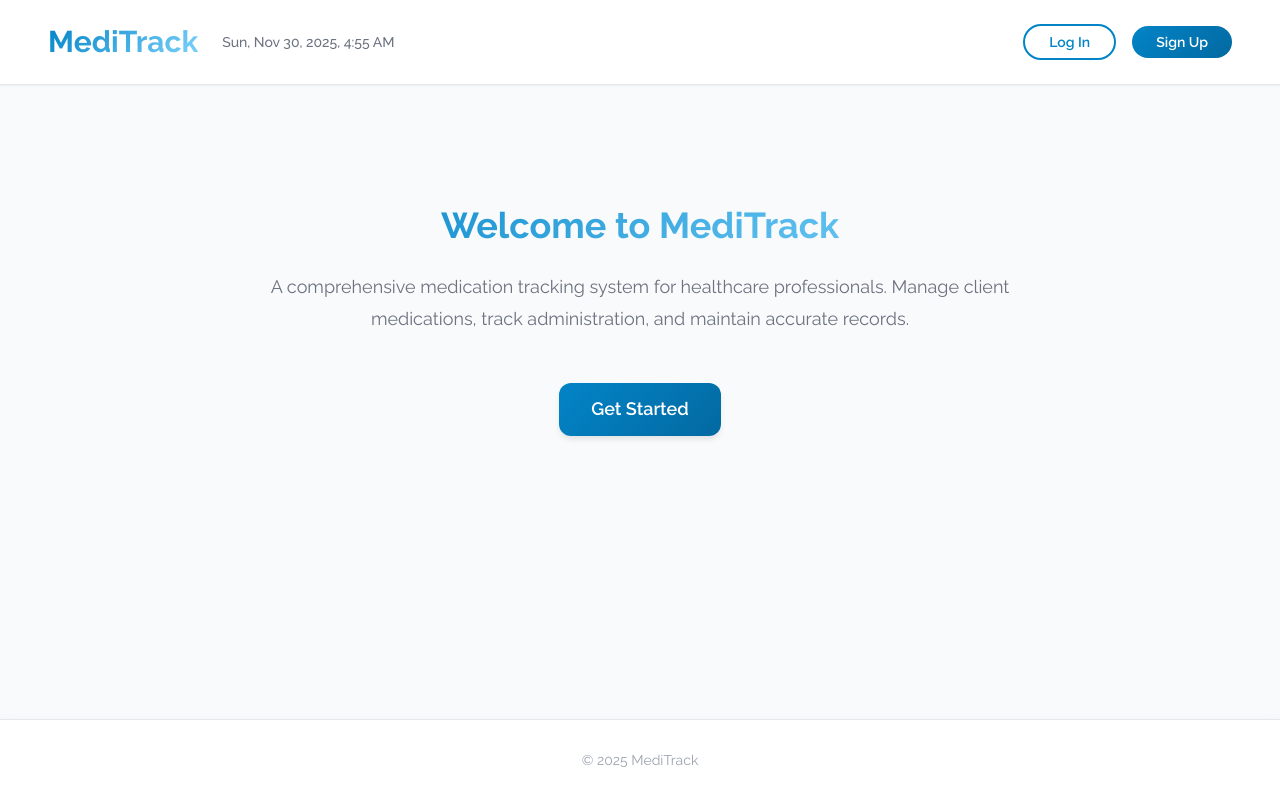
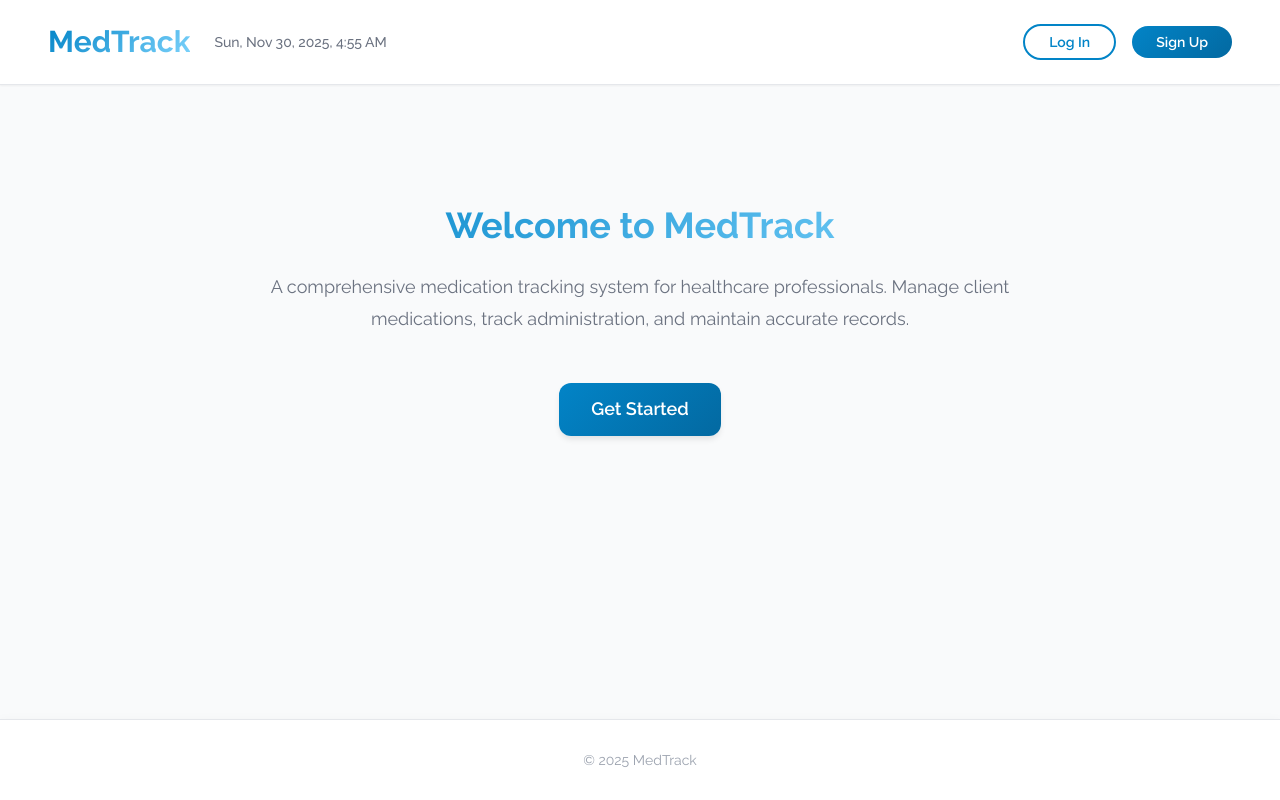
Before and after one commit to williamhasrouty/se_project_meditrack, a React (Vite) app: page / in a window 1280 px wide. Built offline with nearby package versions, Linux system fonts and the light colour scheme.

Commit message:
Change app name from MediTrack to MedTrack

```diff
--- a/src/components/App/App.jsx
+++ b/src/components/App/App.jsx
@@ -296,7 +296,7 @@ function App() {
                   />
                 ) : (
                   <div className="app__welcome">
-                    <h1>Welcome to MediTrack</h1>
+                    <h1>Welcome to MedTrack</h1>
                     <p className="app__description">
                       A comprehensive medication tracking system for healthcare
                       professionals. Manage client medications, track
--- a/src/components/Footer/Footer.jsx
+++ b/src/components/Footer/Footer.jsx
@@ -5,7 +5,7 @@ function Footer() {
 
   return (
     <footer className="footer">
-      <p className="footer__copyright">© {currentYear} MediTrack</p>
+      <p className="footer__copyright">© {currentYear} MedTrack</p>
     </footer>
   );
 }
--- a/src/components/Header/Header.jsx
+++ b/src/components/Header/Header.jsx
@@ -40,7 +40,7 @@ function Header({
     <header className="header">
       <div className="header__left">
         <Link to="/" className="header__logo">
-          MediTrack
+          MedTrack
         </Link>
         <span className="header__datetime">{formatDateTime()}</span>
       </div>
```
Also changed, not shown: 1 other file (tests, documents, lock files or other folders).
